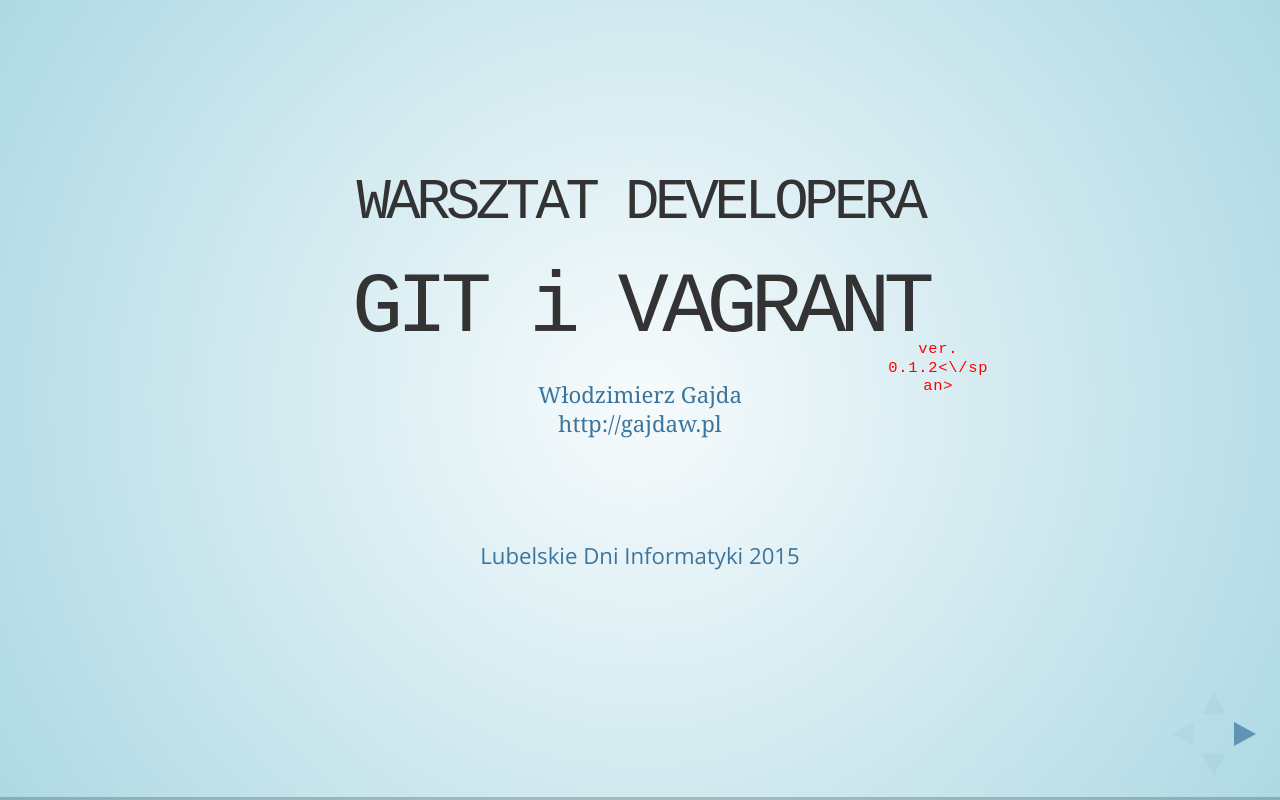
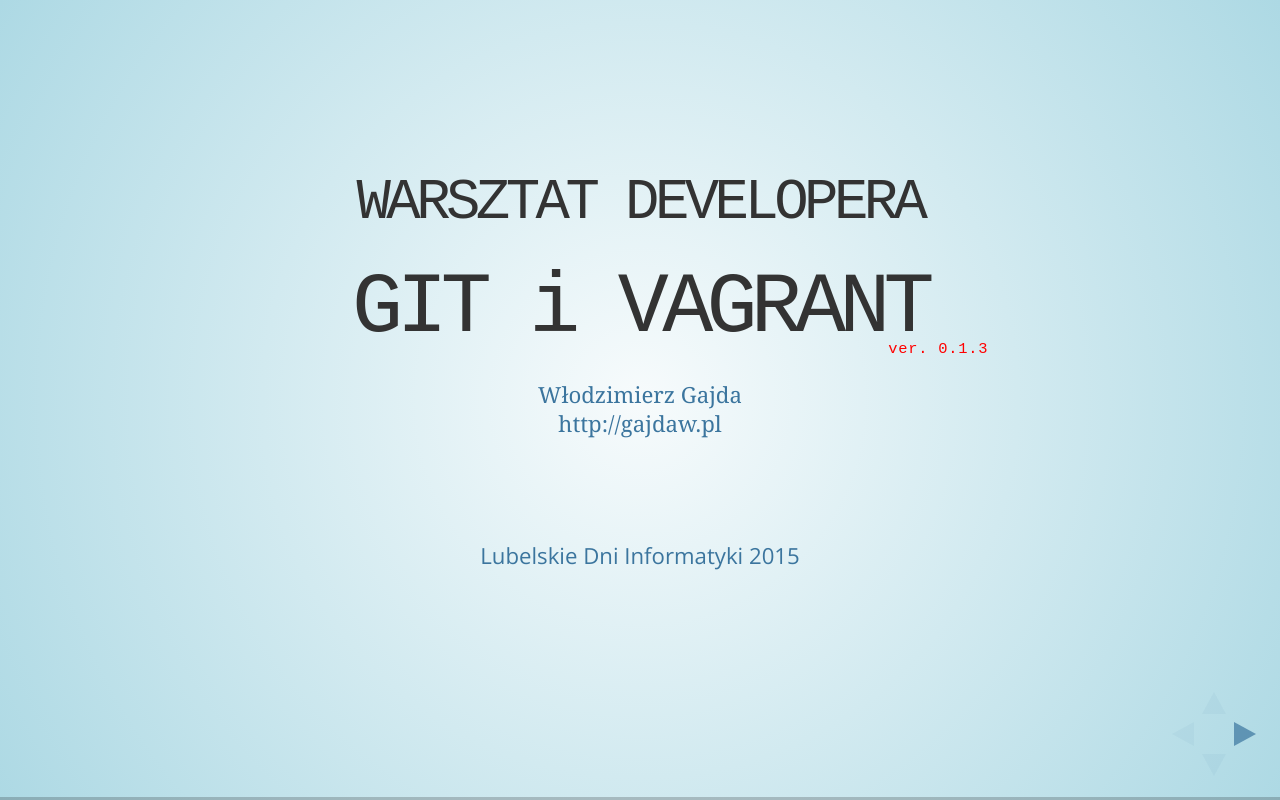
Before and after one commit to gajdaw/ldi-2015-git-vagrant, a plain HTML site: page index.html in a window 1280 px wide. Drawn offline with nearby package versions, Linux system fonts and the light colour scheme.

Commit message:
Fix version in index.html

```diff
--- a/index.html
+++ b/index.html
@@ -87,7 +87,7 @@
 
 				<section>
 					<h3>Warsztat developera</h3>
-                    <h1 style="text-transform: none; font-size: 230%">GIT i VAGRANT<span class="version">ver. 0.1.2<\/span></h1>
+                    <h1 style="text-transform: none; font-size: 230%">GIT i VAGRANT<span class="version">ver. 0.1.3</span></h1>
                     <p>
                         <small><a href="http://gajdaw.pl">Włodzimierz Gajda</a> <br>
                         <a href="http://gajdaw.pl">http://gajdaw.pl</a></small>
```
